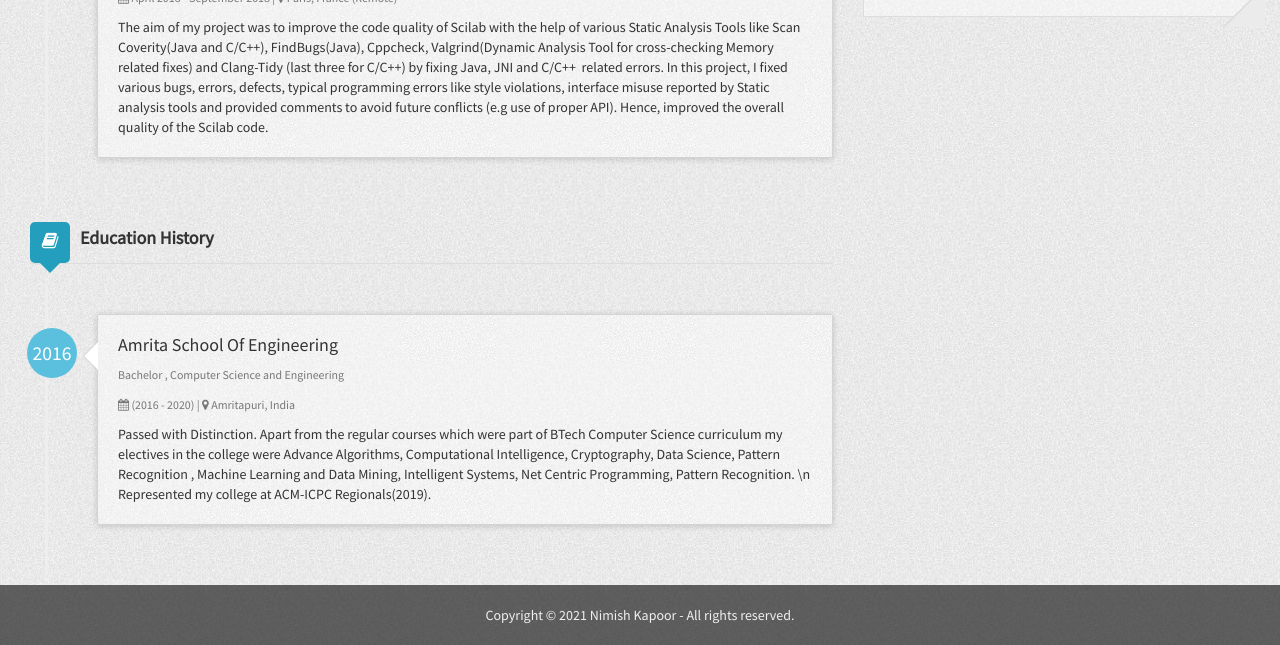
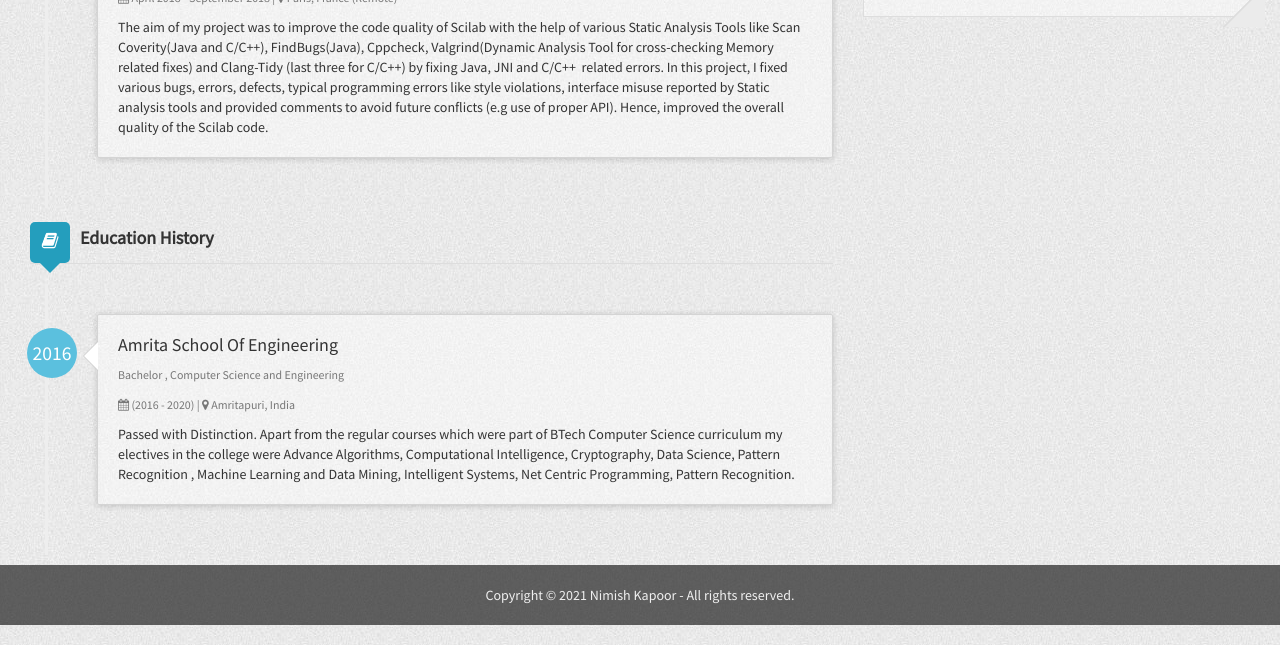
Before and after one commit to NimishKapoor/nimishkapoor.github.io, a Jekyll site: the page built from index.html, in a window 1280 px wide and 900 px high, scrolled down 781 px, cut to the strip 255-900 px from the top of the window. Built offline with Jekyll 4.4.1, drawn with Linux system fonts in a browser that asks for light colours; nearby versions of some CDN libraries; some of the changed lines change nothing that is shown.

Commit message:
Update _config.yml

```diff
--- a/_config.yml
+++ b/_config.yml
@@ -63,7 +63,8 @@
       major: Computer Science and Engineering
       started: 2016
       duration: (2016 - 2020)
-      description: Passed with Distinction. Apart from the regular courses which were part of BTech Computer Science curriculum my electives in the college were Advance Algorithms, Computational Intelligence, Cryptography, Data Science, Pattern Recognition , Machine Learning and Data Mining, Intelligent Systems, Net Centric Programming, Pattern Recognition. \n Represented my college at ACM-ICPC Regionals(2019).
+      description: Passed with Distinction. Apart from the regular courses which were part of BTech Computer Science curriculum my electives in the college were Advance Algorithms, Computational Intelligence, Cryptography, Data Science, Pattern Recognition , Machine Learning and Data Mining, Intelligent Systems, Net Centric Programming, Pattern Recognition.
+      description_: Represented my college at ACM-ICPC Regionals(2019).
   languages:
     - language1:
       name: Hindi
```
